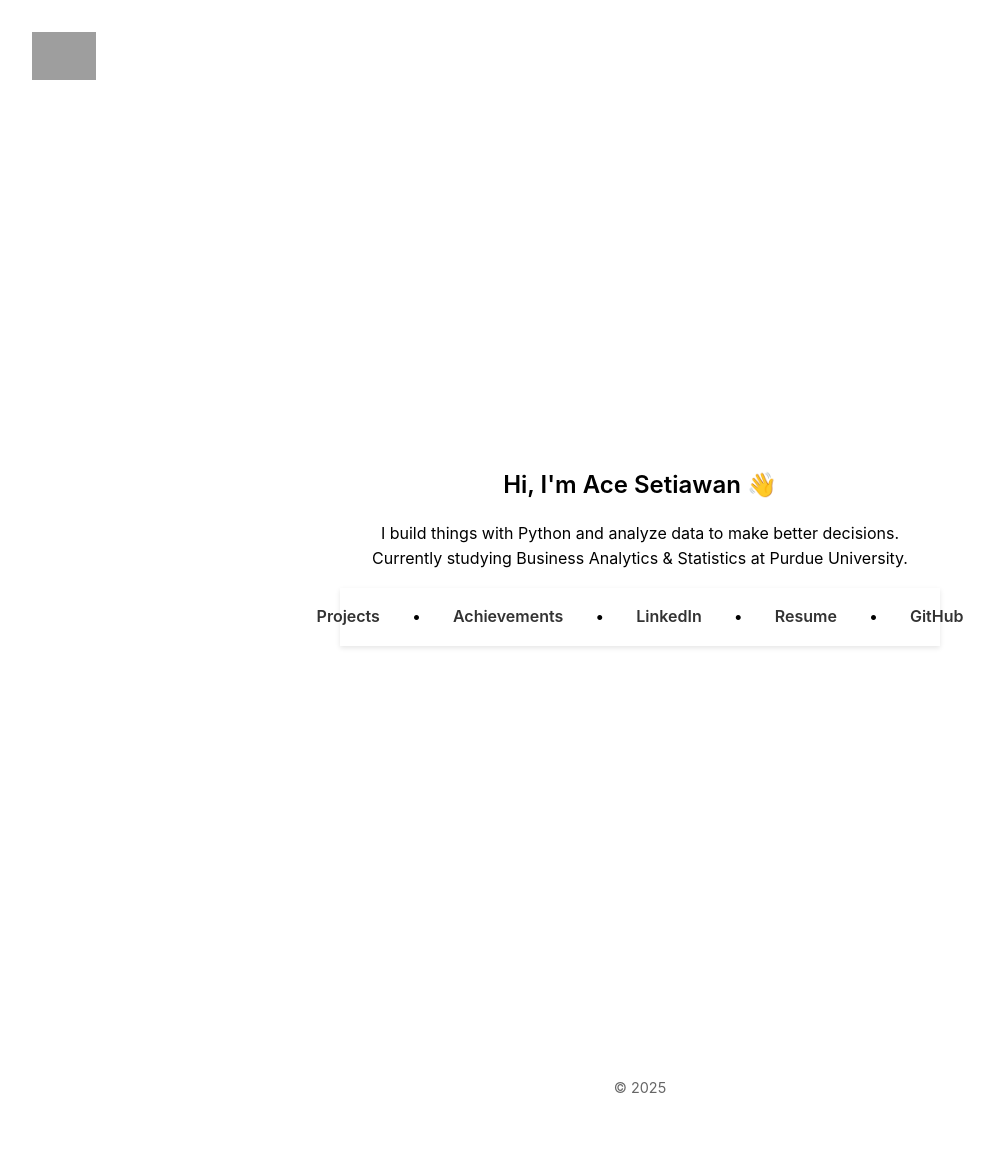
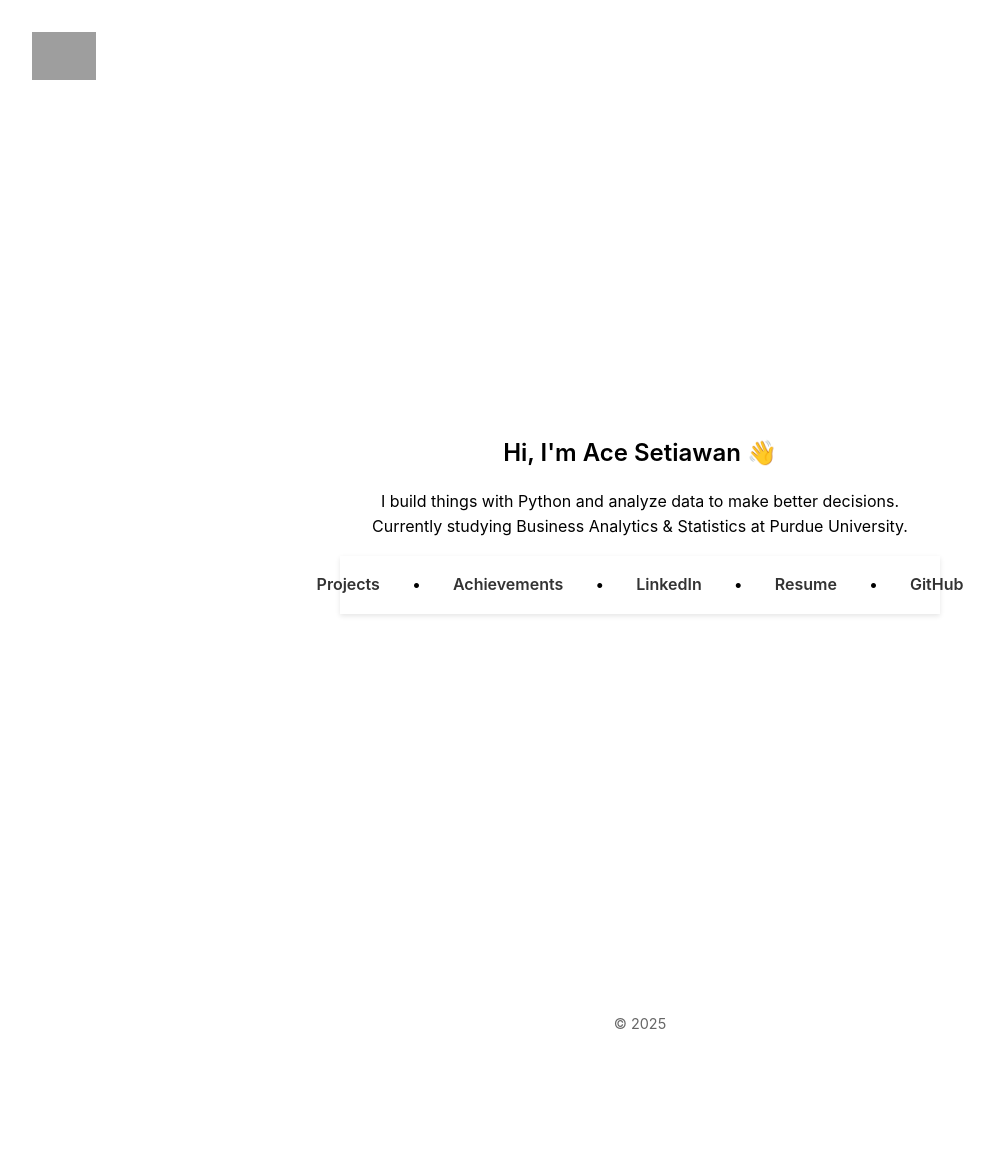
Before and after one commit to acepocalypse/acepocalypse.github.io, a Jekyll site: the page built from index.html, in a window 1280 px wide. Shown: the whole page, without its empty margins (0-994 px from the left). Built offline with Jekyll 4.4.1, drawn with Linux system fonts in a browser that asks for light colours; after the commit the page ends 1035 px from its top, so only the background shows below that; grey boxes are pictures that could not be loaded.

Commit message:
Refactor layout structure: update body class for home page and replace center wrapper with fullscreen center; adjust achievement card AOS delays for consistency

```diff
--- a/_layouts/default.html
+++ b/_layouts/default.html
@@ -17,7 +17,7 @@
   <meta name="theme-color" content="#ffffff">
 </head>
 
-<body>
+<body class="{% if page.title == 'Home' %}no-scroll{% endif %}">
   <header class="floating-logo">
     <a href="{{ '/' | relative_url }}">
       <img src="{{ '/assets/images/logo.png' | relative_url }}" alt="Logo" class="site-logo">
--- a/achievements/index.html
+++ b/achievements/index.html
@@ -5,7 +5,7 @@ title: Achievements
 
 <h2 data-aos="fade-down">Achievements</h2>
 
-<div class="achievement-card" data-aos="fade-up" data-aos-delay="150">
+<div class="achievement-card" data-aos="fade-up">
   <div style="text-align: center;">
     <img src="{{ site.baseurl }}/assets/images/achievement2.JPG" alt="Achievement Image 2" style="max-width: 90%; height: auto;" />
   </div>
@@ -15,7 +15,7 @@ title: Achievements
 
 <br>
 
-<div class="achievement-card" data-aos="fade-up">
+<div class="achievement-card" data-aos="fade-up" data-aos-delay="150">
   <div style="text-align: center;">
     <img src="{{ site.baseurl }}/assets/images/achievement1.jpeg" alt="Achievement Image" style="max-width: 90%; height: auto;" />
   </div>
--- a/assets/css/style.css
+++ b/assets/css/style.css
@@ -1,3 +1,4 @@
+/* GENERAL STYLES */
 body {
   font-family: -apple-system, BlinkMacSystemFont, "Segoe UI", Roboto, Helvetica, Arial, sans-serif;
   background: white;
@@ -8,41 +9,40 @@ body {
   line-height: 1.6;
 }
 
-header {
-  padding: 1rem;
+/* HOMEPAGE ONLY: Disable scroll and fit content to screen */
+.no-scroll {
+  overflow: hidden;
+  height: 100vh;
 }
 
+/* HOMEPAGE WRAPPER FOR CENTERING */
+.fullscreen-center {
+  display: flex;
+  align-items: center;
+  justify-content: center;
+  height: 100vh;
+  text-align: center;
+  padding: 1rem;
+  box-sizing: border-box;
+}
+
+.intro {
+  max-width: 600px;
+  line-height: 1.6;
+}
+
+/* HEADINGS */
 h1, h2, h3 {
   font-weight: 600;
   margin-bottom: 1rem;
 }
 
+/* LINKS */
 a {
   color: inherit;
   text-decoration: underline;
   text-decoration-thickness: 1px;
   text-underline-offset: 2px;
-}
-
-ul {
-  padding-left: 1.25rem;
-}
-
-li {
-  margin-bottom: 0.5rem;
-}
-
-footer {
-  margin-top: 3rem;
-  font-size: 0.9rem;
-  color: #666;
-  text-align: center;
-}
-
-@media (max-width: 600px) {
-  body {
-    margin: 2rem auto;
-  }
 }
 
 nav {
@@ -60,17 +60,37 @@ nav a {
   font-weight: 600;
 }
 
+/* PAGE STRUCTURE */
 main {
   max-width: 800px;
   margin: 3rem auto;
   padding: 0 1rem;
 }
 
+header {
+  padding: 1rem;
+}
+
+footer {
+  margin-top: 3rem;
+  font-size: 0.9rem;
+  color: #666;
+  text-align: center;
+}
+
+ul {
+  padding-left: 1.25rem;
+}
+
+li {
+  margin-bottom: 0.5rem;
+}
+
+/* LOGO STYLING */
 .site-header {
-  /* Removed fixed height, let content dictate size */
-  display: flex; /* Use flexbox for alignment */
-  align-items: center; /* Vertically center items */
-  padding: 1rem; /* Add padding around the content */
+  display: flex;
+  align-items: center;
+  padding: 1rem;
 }
 
 .floating-logo {
@@ -81,37 +101,17 @@ main {
 }
 
 .site-logo {
-  height: 48px; /* Increased height - adjust as needed */
-  width: auto; /* Maintain aspect ratio */
-  object-fit: contain; /* Ensure logo scales nicely */
-  display: block; /* Treat logo as a block element */
-  /* Removed percentage heights */
+  height: 48px;
+  width: auto;
+  object-fit: contain;
+  display: block;
 }
-
 
 .logo-link {
   display: inline-block;
 }
 
-.center-wrapper {
-  display: flex;
-  align-items: center;
-  justify-content: center;
-  min-height: 100vh; /* full viewport height */
-  text-align: center;
-  padding: 2rem;
-}
-
-.intro {
-  max-width: 600px;
-  line-height: 1.6;
-}
-
-
-.hero {
-  text-align: center;
-}
-
+/* BUTTON STYLES */
 .btn,
 .btn-outline {
   padding: 0.75rem 1.5rem;
@@ -132,16 +132,18 @@ main {
   background: none;
 }
 
-.project-card {
+/* CARD STYLES */
+.project-card,
+.achievement-card {
   border: 1px solid #ddd;
   padding: 1rem;
   border-radius: 10px;
   background: white;
 }
 
-.achievement-card {
-  border: 1px solid #ddd;
-  padding: 1rem;
-  border-radius: 10px;
-  background: white;
+/* MOBILE TWEAKS */
+@media (max-width: 600px) {
+  body {
+    margin: 2rem auto;
+  }
 }
--- a/index.html
+++ b/index.html
@@ -3,7 +3,7 @@ layout: default
 title: Home
 ---
 
-<div class="center-wrapper">
+<div class="fullscreen-center">
   <section class="intro" data-aos="fade-up">
     <h1>Hi, I'm Ace Setiawan 👋</h1>
     <p>
```
